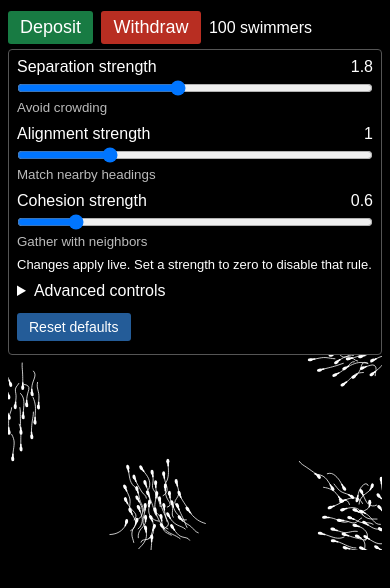
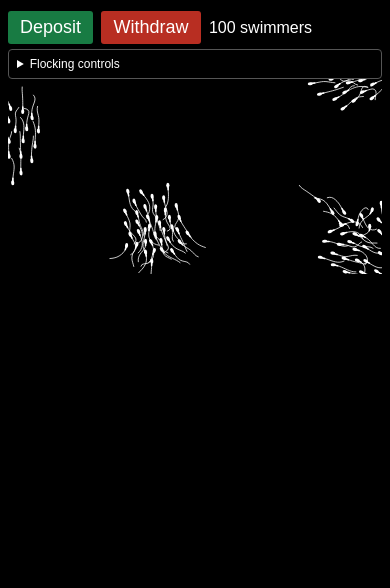
Before and after one commit to taylorchasewhite/d3Tools, a plain HTML site: page sperm/index.html in a window 390 px wide. Drawn offline with nearby package versions, Linux system fonts and the light colour scheme; animation ran at ten frames a second.

Commit message:
Compact flocking controls to preserve canvas space
Collapse settings by default, use inline slider rows, and return the published demo to a 600px embed. Verify compact layouts on desktop and mobile without changing simulation behavior.

Co-authored-by: Copilot <223556219+Copilot@users.noreply.github.com>

```diff
--- a/sperm/index.html
+++ b/sperm/index.html
@@ -15,22 +15,27 @@
 		#btnAdd { background: #187b43; }
 		#btnRemove { background: #b82e22; }
 		button:disabled { opacity: 0.5; cursor: default; }
-		#btnReset { background: #245c98; font-size: 14px; }
-		#controls { padding: 8px; border: 1px solid #555; border-radius: 4px; }
-		#strengths, #advanced { display: grid; grid-template-columns: repeat(auto-fit, minmax(180px, 1fr)); gap: 10px; }
-		.control { display: grid; grid-template-columns: 1fr auto; gap: 4px; }
-		.control input, .control small { grid-column: 1 / -1; width: 100%; margin: 0; }
-		.control small { color: #bbb; }
-		output { font-variant-numeric: tabular-nums; }
-		summary { cursor: pointer; margin: 10px 0; }
-		#controls p { font-size: 13px; margin: 8px 0; }
+		#btnReset { background: #245c98; font-size: 12px; padding: 4px 8px; }
+		#controls { padding: 0 8px; border: 1px solid #555; border-radius: 4px; font-size: 12px; }
+		#strengths, #advanced { display: grid; grid-template-columns: repeat(auto-fit, minmax(280px, 1fr)); gap: 2px 16px; }
+		.control { display: grid; grid-template-columns: 125px minmax(0, 1fr) 3.5em; align-items: center; gap: 6px; min-height: 26px; }
+		.control input { grid-column: 2; grid-row: 1; width: 100%; min-width: 0; margin: 0; }
+		.control small { display: none; }
+		output { grid-column: 3; grid-row: 1; text-align: right; font-variant-numeric: tabular-nums; }
+		summary { cursor: pointer; padding: 7px 0; }
+		#controls p { margin: 4px 0; color: #bbb; }
+		@media (max-width: 320px) {
+			#strengths, #advanced { grid-template-columns: minmax(0, 1fr); }
+			.control { grid-template-columns: 110px minmax(0, 1fr) 3em; gap: 4px; }
+		}
 	</style>
 </head>
 <body>
 	<button id="btnAdd" type="button" title="Add a swimmer">Deposit</button>
 	<button id="btnRemove" type="button" title="Remove a swimmer">Withdraw</button>
 	<span id="population" role="status" aria-live="polite"></span>
-	<section id="controls" hidden aria-label="Live flocking settings">
+	<details id="controls" hidden aria-label="Live flocking settings">
+		<summary>Flocking controls</summary>
 		<div id="strengths"></div>
 		<p>Changes apply live. Set a strength to zero to disable that rule.</p>
 		<details>
@@ -38,7 +43,7 @@
 			<div id="advanced"></div>
 		</details>
 		<button id="btnReset" type="button">Reset defaults</button>
-	</section>
+	</details>
 	<div id="simulation"></div>
 	<script src="https://d3js.org/d3.v3.min.js"></script>
 	<script src="boids.js"></script>
```
Also changed, not shown: 1 other file.
